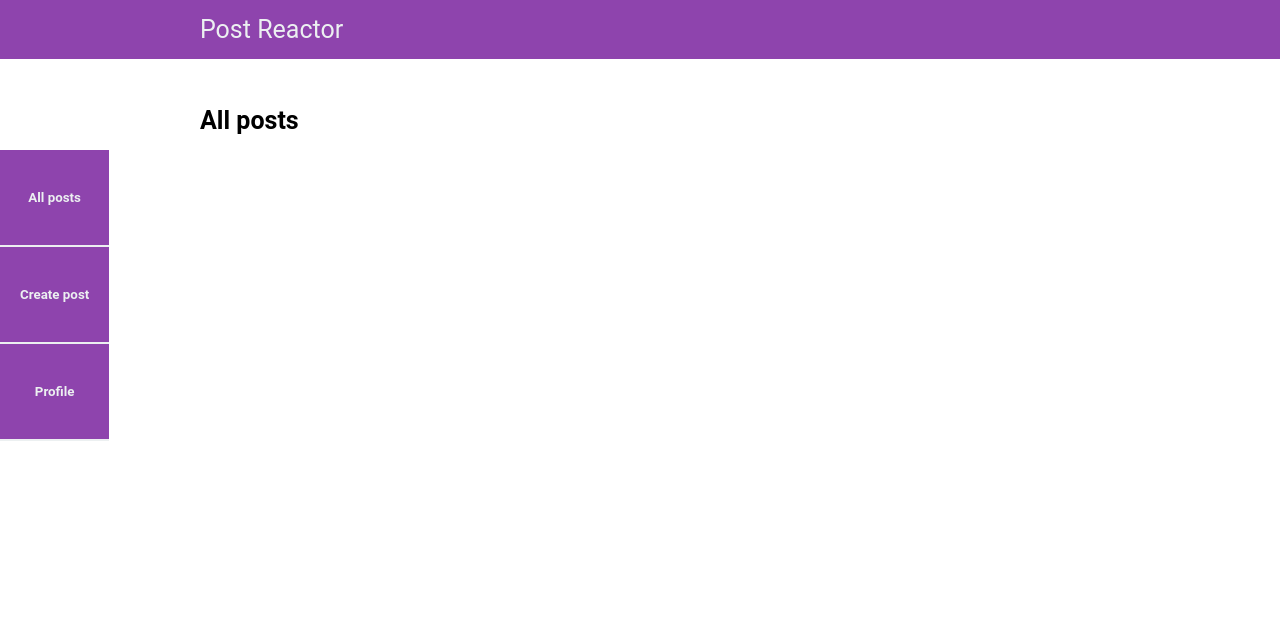
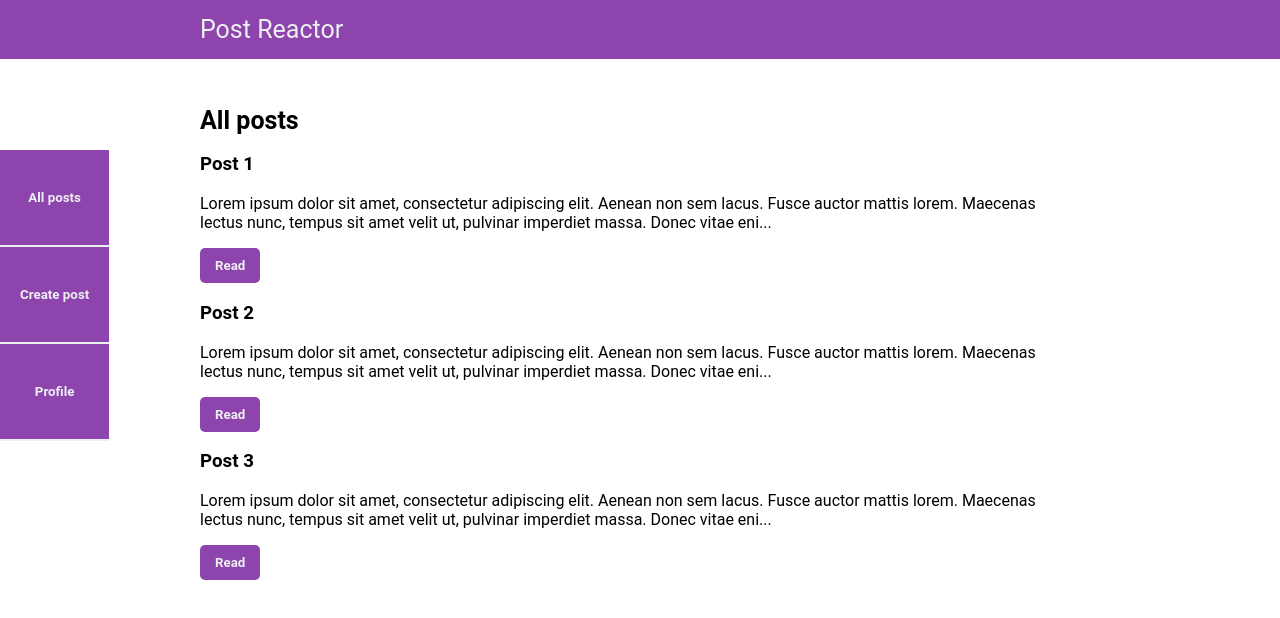
Before and after one commit to VasyaSmolyar/post-reactor, a React (Create React App) app: page / in a window 1280 px wide. Both pictures are taken after a click on the button "All posts". Shown: the top 618 px of the page. Built offline with nearby package versions, Linux system fonts and the light colour scheme; what webfontloader would draw is missing.

Commit message:
Add a main view

```diff
--- a/package.json
+++ b/package.json
@@ -28,6 +28,5 @@
       "last 1 firefox version",
       "last 1 safari version"
     ]
-  },
-  "homepage" : "http://vasyasmolyar.github.io/post-reactor"
+  }
 }
--- a/src/App.css
+++ b/src/App.css
@@ -1,3 +1,7 @@
+/*
+    min 762px width
+*/
+
 body {
   font-family: Roboto;
 }
@@ -11,8 +15,7 @@ body {
 }
 
 .view {
-  padding-top: 30px;
-  padding-left: 200px;
+  padding: 30px 200px;
 }
 
 h1 {
--- a/src/App.js
+++ b/src/App.js
@@ -1,5 +1,7 @@
 import React from 'react';
-import Login from './Login.js'
+import Login from './Login.js';
+import Main from './Main.js'
+//import Full from './Main.js'
 import logo from './logo.svg';
 import './App.css';
 
@@ -32,18 +34,19 @@ function Menu(props) {
     );
 }
 
-function Main(props) {
-		return ( <div className="view">
-    <h1>All posts</h1>
-    </div>
-    );
-}
-
 function Create(props) {
     return ( <div className="view">
     <h1>Create a post</h1>
     </div>
     );
+}
+
+function Full(props) {
+    return (<div className="view">
+        <h1>{props.post.title}</h1>
+        <p>{props.post.text}</p>
+        <button data-target='main' onClick={props.back}>Back</button>
+    </div>);
 }
 
 class App extends React.Component {
@@ -61,6 +64,7 @@ class App extends React.Component {
         this.cancel = this.cancel.bind(this);
         this.setUser = this.setUser.bind(this);
         this.logout = this.logout.bind(this);
+        this.read = this.read.bind(this);
     }
     changeView(event) {
         this.setState({
@@ -95,6 +99,11 @@ class App extends React.Component {
             user: null
         });
     }
+    read(post) {
+        this.setState({
+            view: <Full post={post} back={this.changeView}/>
+        });
+    }
     render() {
         return (
             <div>
@@ -102,11 +111,13 @@ class App extends React.Component {
                 {(() => {
                     switch(this.state.view) {
                         case 'main':
-                            return <Main />;
+                            return <Main check={this.read} />;
                         case 'create':
                             return <Create />;
                         case 'profile':
                             return <Profile user={this.state.user} isLogged={this.state.isLogged} register={this.register} login={this.login} logout={this.logout}/>;
+                        default:
+                            return this.state.view;
                     }
                 })()}
                 {(() => {
--- /dev/null
+++ b/src/Main.js
@@ -0,0 +1,51 @@
+import React from 'react';
+
+function getPosts() {
+    const sample = `
+    Lorem ipsum dolor sit amet, consectetur adipiscing elit. Aenean non sem lacus. Fusce auctor mattis lorem. Maecenas lectus nunc, tempus sit amet velit ut, pulvinar imperdiet massa. Donec vitae enim viverra, hendrerit sapien quis, maximus ligula. Phasellus convallis odio magna. Aliquam eu elit vitae dui iaculis maximus. Maecenas nunc nulla, fermentum et imperdiet eget, rhoncus ac massa. Donec venenatis risus enim, vitae iaculis ex pellentesque et. Phasellus vestibulum malesuada nibh eget imperdiet. Proin cursus iaculis orci quis lacinia. Sed id tortor vestibulum, ultricies nulla nec, elementum massa. Donec neque turpis, mollis ut maximus ac, facilisis sed quam.
+
+    Sed finibus suscipit accumsan. Integer nec auctor risus. Curabitur iaculis nibh pulvinar, facilisis tellus id, molestie turpis. Praesent tempor et urna eget finibus. Proin hendrerit metus ligula, non lacinia ipsum rhoncus vitae. Pellentesque eros sem, dignissim in elementum ut, consectetur sit amet metus. In congue nisl nulla, nec venenatis ipsum mollis vitae. Aliquam pellentesque metus mi, ut finibus nunc sagittis at. Aliquam erat volutpat. Sed mattis et nunc ac rutrum. Suspendisse volutpat lacinia nulla a eleifend. Cras laoreet eros nunc, eget tristique nisi consectetur quis. In pulvinar eu nibh vitae fermentum.
+
+    Vivamus sed purus vel lectus mattis fringilla vitae eu purus. Vivamus imperdiet sapien sit amet facilisis fermentum. Pellentesque sit amet egestas purus. Praesent eu vulputate sapien. Donec egestas leo sapien, lacinia consequat augue convallis a. Suspendisse malesuada dolor eu orci scelerisque, nec faucibus velit dapibus. Sed ornare orci nec leo sodales, non pellentesque sapien viverra. Nunc arcu turpis, luctus eget tellus sed, finibus dignissim nisl. Pellentesque at aliquam metus. Nulla molestie dignissim lectus nec fringilla.
+    `;
+    return [
+        {title : 'Post 1', text : sample},
+        {title : 'Post 2', text : sample},
+        {title : 'Post 3', text : sample}
+    ];
+}
+
+function Post(props) {
+    return (<div>
+        <h3>{props.post.title}</h3>
+        <p>{props.cut(props.post.text)}...</p>
+        <button onClick={props.check}>Read</button>
+    </div>);
+}
+
+class Main extends React.Component {
+    constructor(props) {
+        super(props);
+        this.check = this.check.bind(this);
+    }
+    check(post) {
+        return () => {
+            return this.props.check(post);
+        };
+    }
+    cut(str) {
+        return str.slice(0, 200);
+    }
+    render() {
+        const data = getPosts().map((post) => {
+            return <Post post={post} cut={this.cut} check={this.check(post)} />;
+        });
+        return ( <div className="view">
+            <h1>All posts</h1>
+            {data}
+        </div>
+        );
+    }
+}
+
+export default Main;
```
